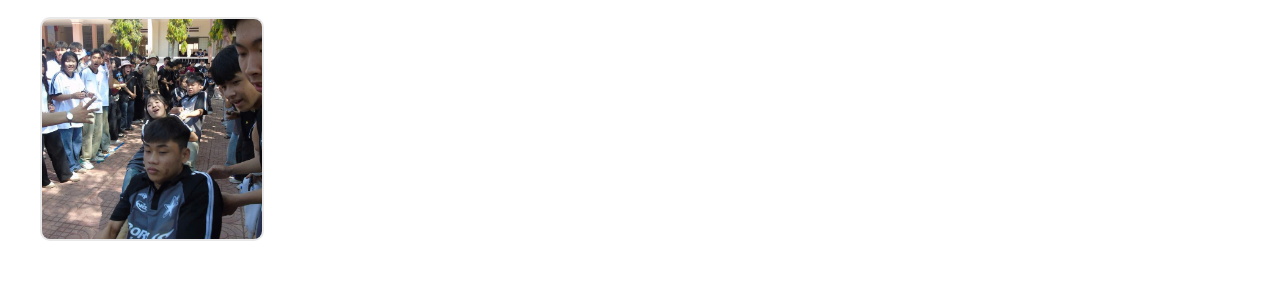
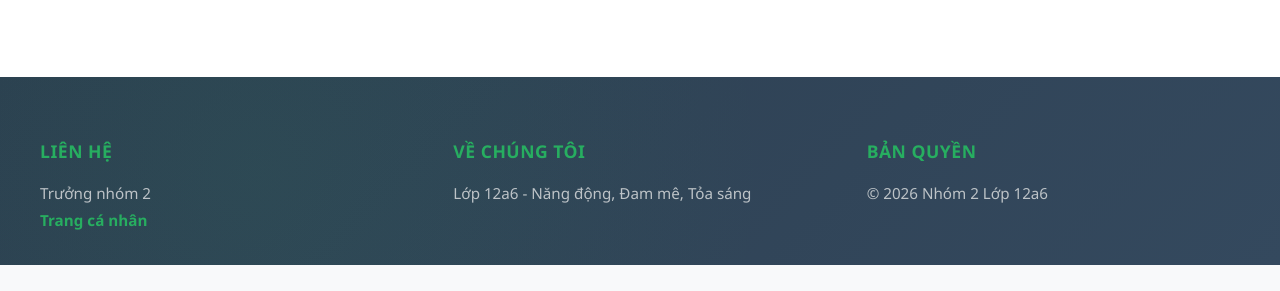
Before and after one commit to Nhom2-12a6v2/B-i-18, a plain HTML site: page index.html in a window 1280 px wide. Shown: the part 2463-2754 px from the top of the page. After the commit the page ends 2728 px from the top, so only its background shows below. Drawn offline with Linux system fonts and the light colour scheme.

Commit message:
Update index.html

```diff
--- a/index.html
+++ b/index.html
@@ -89,7 +89,6 @@
 				<div class="gallery-item"><img src="anh4.jpg" alt="Ảnh 4"></div>
 				<div class="gallery-item"><img src="anh5.jpg" alt="Ảnh 5"></div>
 				<div class="gallery-item"><img src="anh6.jpg" alt="Ảnh 6"></div>
-				<div class="gallery-item"><img src="anh7.jpg" alt="Ảnh 7"></div>
 			</div>
 		</section>
 
```
